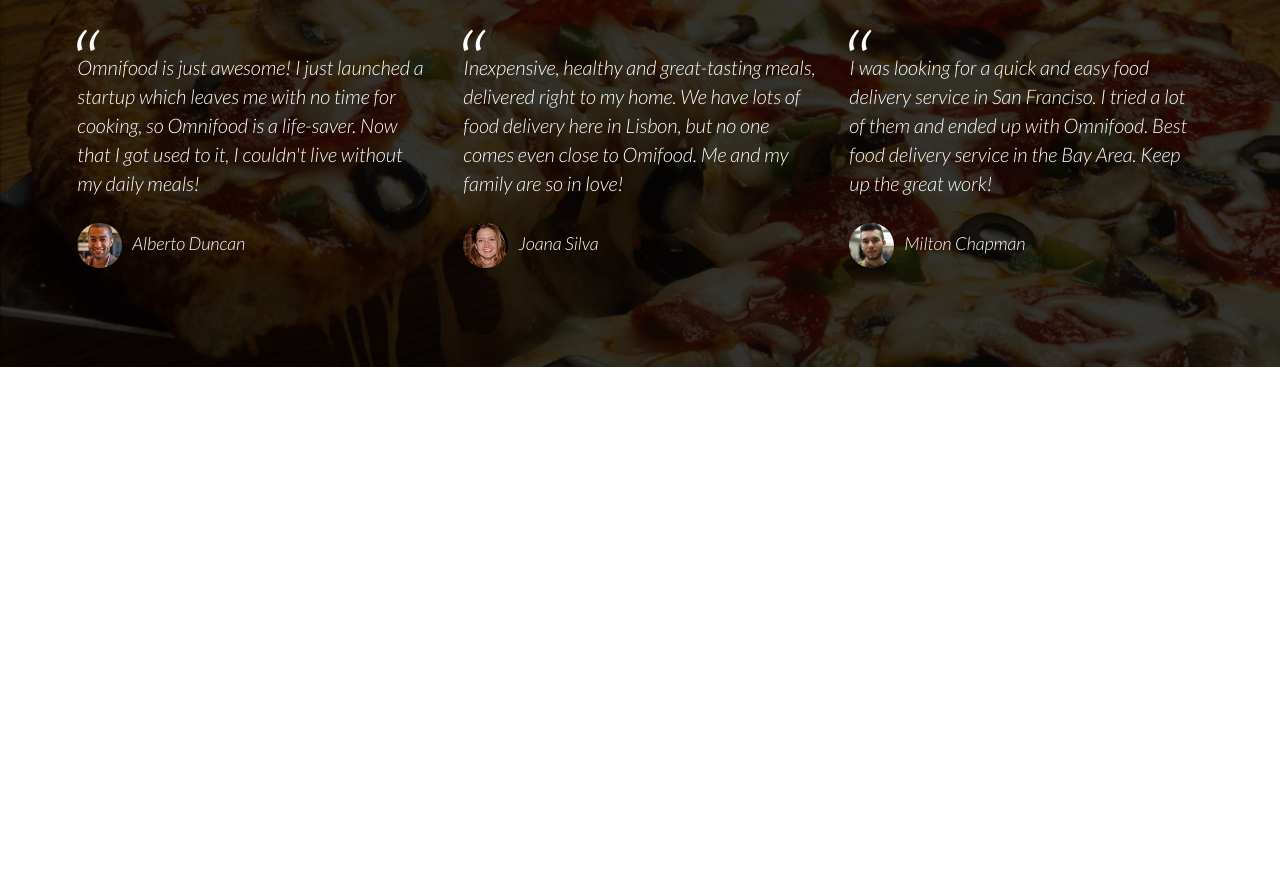
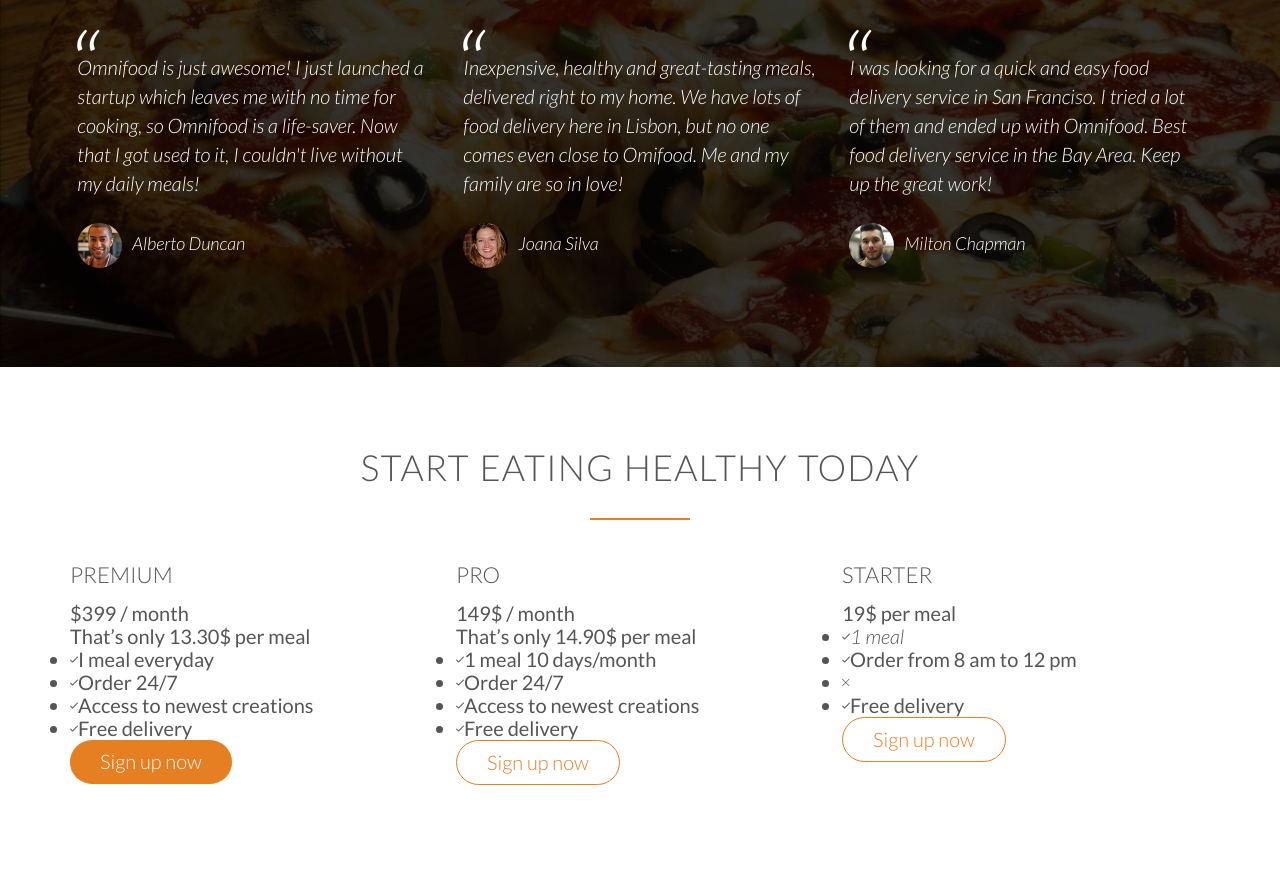
Before and after one commit to pedrovgs/HTML5-CSS3-Playground, a website: page src/omnifood/index.html in a window 1280 px wide. Shown: the part 3520-4397 px from the top of the page. Before the commit the page ends 3887 px from the top, so only its background shows below. Drawn offline with Linux system fonts and the light colour scheme; files whose address does not match are found by name.

Commit message:
Add pricing sections

```diff
--- a/src/omnifood/index.html
+++ b/src/omnifood/index.html
@@ -250,6 +250,87 @@
     </div>
     </div>
   </section>
+
+  <section class="section-plans">
+    <div class="row">
+      <h2>Start eating healthy today</h2>
+    </div>
+    <div class="row">
+      <div class="col span-1-of-3">
+        <div class="plan-box">
+          <div>
+            <h3>Premium</h3>
+            <p class="plan-price">$399 / month</p>
+            <p class="plan-price-month">That’s only 13.30$ per meal</p>
+          </div>
+          <div>
+            <ul>
+              <li>
+                <i class="ion-ios-checkmark-empty"></i>I meal everyday</li>
+              <li>
+                <i class="ion-ios-checkmark-empty"></i>Order 24/7</li>
+              <li>
+                <i class="ion-ios-checkmark-empty"></i>Access to newest creations</li>
+              <li>
+                <i class="ion-ios-checkmark-empty"></i>Free delivery</li>
+            </ul>
+          </div>
+          <div>
+            <a href="#" class="btn btn-full">Sign up now</a>
+          </div>
+        </div>
+      </div>
+      <div class="col span-1-of-3">
+        <div class="plan-box">
+          <div>
+            <h3>Pro</h3>
+            <p class="plan-price">149$ / month</p>
+            <p class="plan-price-month">That’s only 14.90$ per meal</p>
+          </div>
+          <div>
+            <ul>
+              <li>
+                <i class="ion-ios-checkmark-empty"></i>1 meal 10 days/month</li>
+              <li>
+                <i class="ion-ios-checkmark-empty"></i>Order 24/7</li>
+              <li>
+                <i class="ion-ios-checkmark-empty"></i>Access to newest creations</li>
+              <li>
+                <i class="ion-ios-checkmark-empty"></i>Free delivery</li>
+            </ul>
+          </div>
+          <div>
+            <a href="#" class="btn btn-ghost">Sign up now</a>
+          </div>
+        </div>
+      </div>
+      <div class="col span-1-of-3">
+        <div class="plan-box">
+          <div>
+            <h3>Starter</h3>
+            <p class="plan-price">19$ per meal</p>
+            <p class="plan-price-month"></p>
+          </div>
+          <div>
+            <ul>
+              <li>
+                <i class="ion-ios-checkmark-empty">1 meal</i>
+              </li>
+              <li>
+                <i class="ion-ios-checkmark-empty"></i>Order from 8 am to 12 pm</li>
+                <li>
+                    <i class="ion-ios-close-empty"></i></li>
+              <li>
+                <i class="ion-ios-checkmark-empty"></i>Free delivery</li>
+            </ul>
+          </div>
+          <div>
+            <a href="#" class="btn btn-ghost">Sign up now</a>
+          </div>
+        </div>
+      </div>
+    </div>
+  </section>
 </body>
 
 </html>
```
